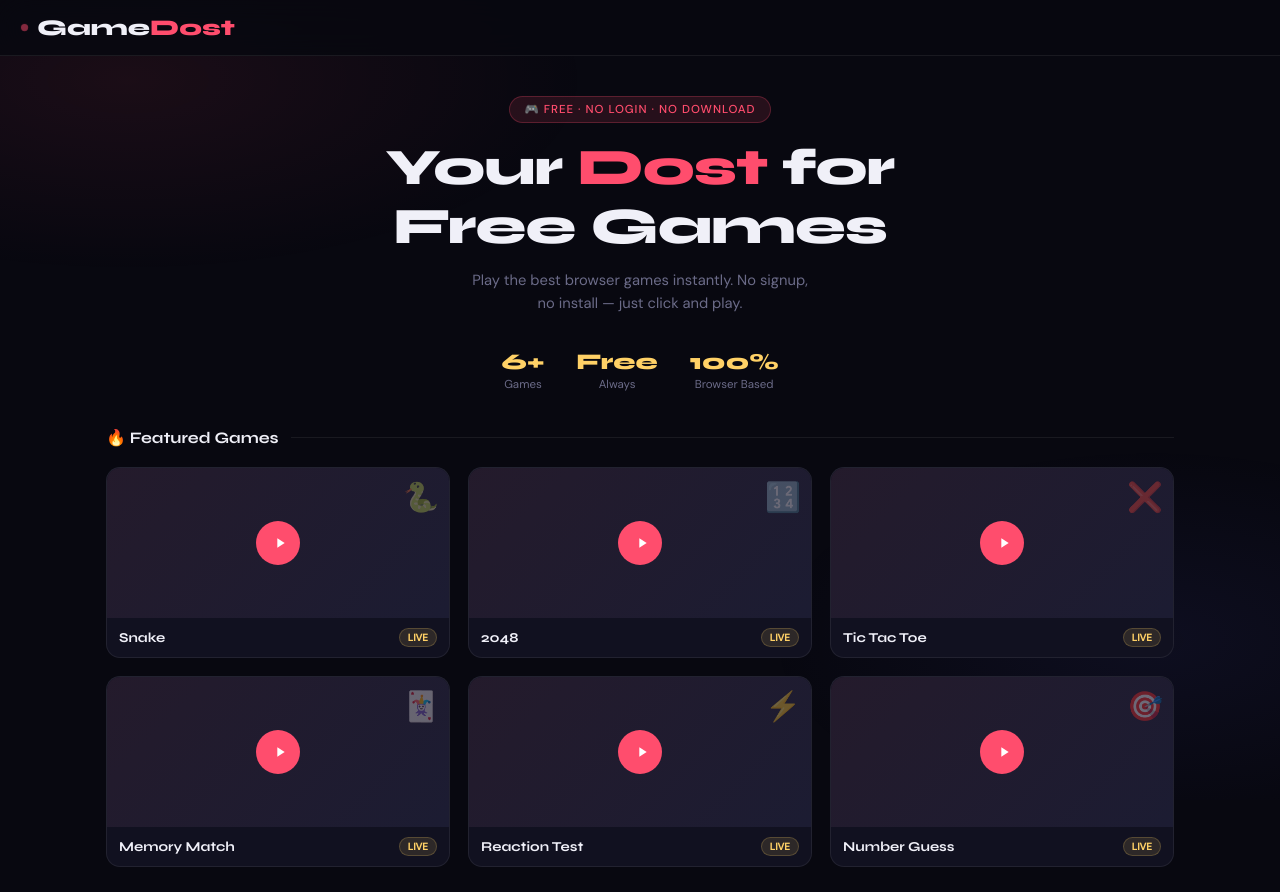
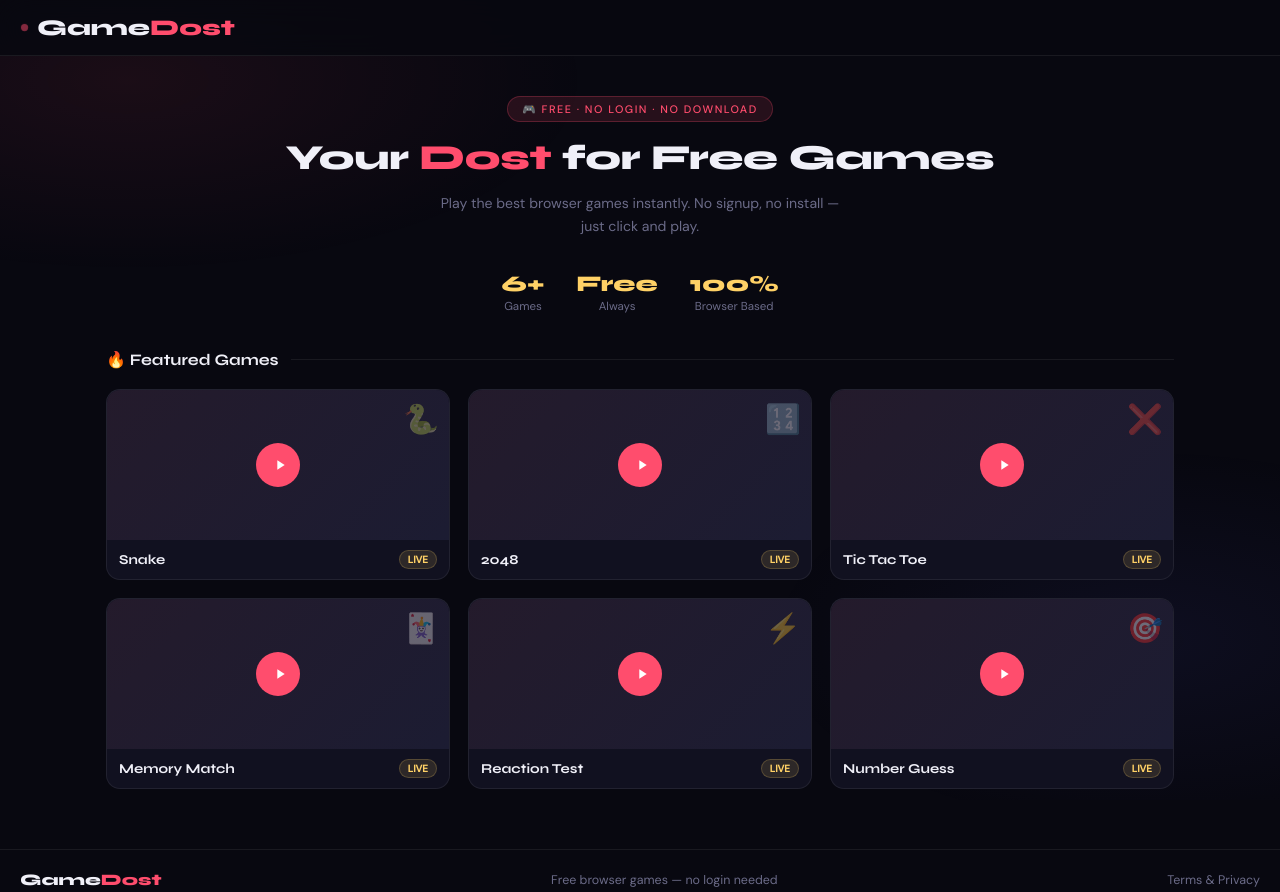
Before and after one commit to narashima/gamedost, a plain HTML site: page index.html in a window 1280 px wide. Shown: the top 892 px of the page. Drawn offline with Linux system fonts and the light colour scheme.

Commit message:
Refine styles and update heading in index.html
Adjusted font sizes, letter spacing, and margins for improved layout. Updated heading markup for consistency.

```diff
--- a/index.html
+++ b/index.html
@@ -92,21 +92,21 @@
       background: rgba(255,77,109,0.12);
       border: 1px solid rgba(255,77,109,0.25);
       color: var(--accent);
-      font-size: 0.72rem;
+      font-size: 0.68rem;
       font-weight: 500;
-      letter-spacing: 1px;
+      letter-spacing: 1.5px;
       text-transform: uppercase;
       padding: 5px 14px;
       border-radius: 99px;
-      margin-bottom: 16px;
+      margin-bottom: 14px;
     }
 
     .hero h1 {
       font-family: 'Syne', sans-serif;
-      font-size: clamp(1.8rem, 7vw, 3.2rem);
+      font-size: clamp(1.5rem, 3.5vw, 2.2rem);
       font-weight: 800;
-      line-height: 1.15;
-      letter-spacing: -1px;
+      line-height: 1.25;
+      letter-spacing: -0.3px;
       margin-bottom: 12px;
     }
 
@@ -114,10 +114,10 @@
 
     .hero p {
       color: var(--muted);
-      font-size: 0.92rem;
-      max-width: 340px;
+      font-size: 0.88rem;
+      max-width: 400px;
       margin: 0 auto;
-      line-height: 1.6;
+      line-height: 1.65;
     }
 
     /* STATS */
@@ -355,7 +355,7 @@
   <!-- HERO -->
   <div class="hero">
     <div class="hero-tag">🎮 Free · No Login · No Download</div>
-    <h1>Your <span class="highlight">Dost</span> for<br>Free Games</h1>
+    <h1>Your <span class="highlight">Dost</span> for Free Games</h1>
     <p>Play the best browser games instantly. No signup, no install — just click and play.</p>
   </div>
 
```
